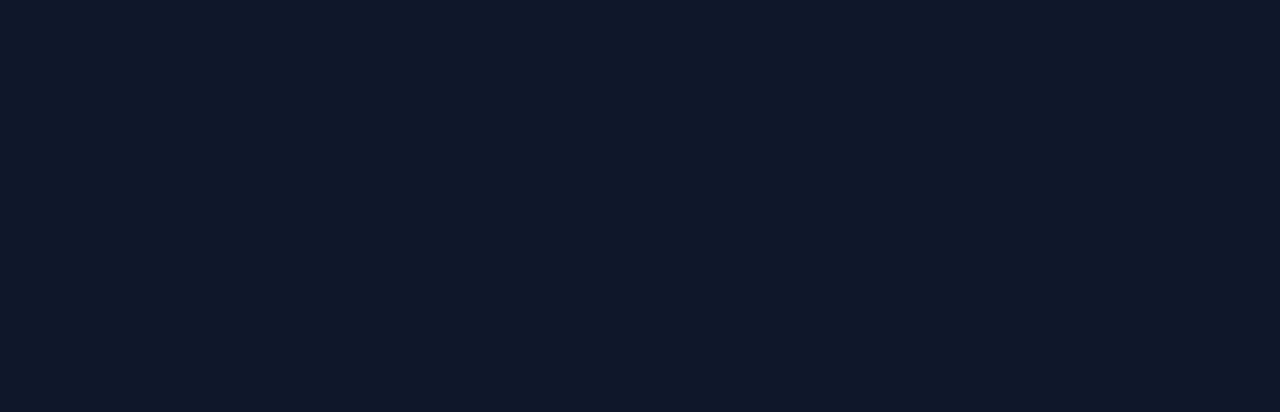
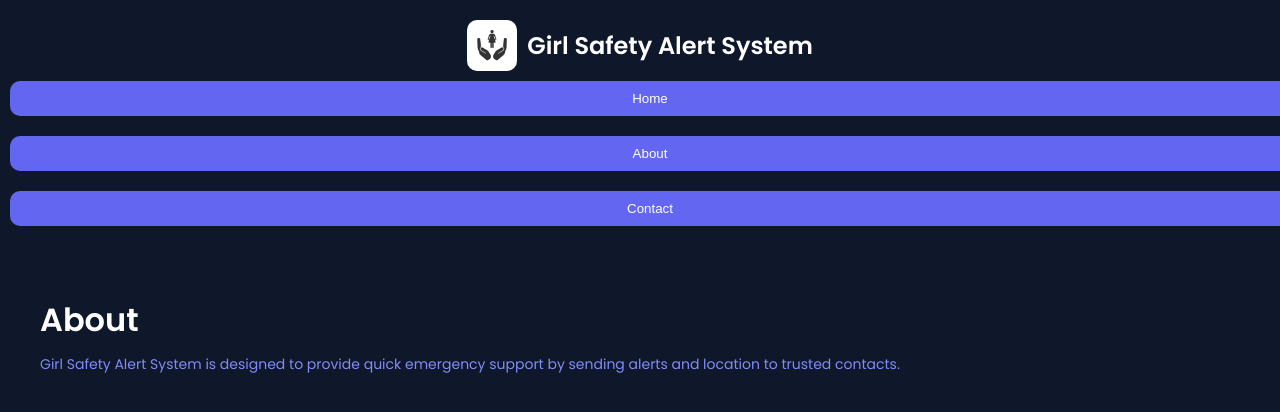
Before and after one commit to Gayathribhukya/girl-safety-alert-system, a React (Vite) app in the folder girlsafety-frontend/: page /about in a window 1280 px wide. Before the commit this address had no page. Shown: the top 412 px of the page. Built offline with nearby package versions, Linux system fonts and the light colour scheme.

Commit message:
final app UI cleanup

```diff
--- a/girlsafety-frontend/src/App.jsx
+++ b/girlsafety-frontend/src/App.jsx
@@ -1,4 +1,4 @@
-import { BrowserRouter, Routes, Route } from "react-router-dom";
+import { BrowserRouter, Routes, Route, useNavigate } from "react-router-dom";
 import Login from "./pages/Login";
 import Register from "./pages/Register";
 import Dashboard from "./pages/Dashboard";
@@ -6,13 +6,69 @@ import AddContact from "./pages/AddContact";
 import ForgotPassword from "./pages/ForgotPassword";
 import ManageContacts from "./pages/ManageContacts";
 import ResetPassword from "./pages/ResetPassword";
+import About from "./pages/About";
+import Contact from "./pages/Contact";
+import logo from "./assets/logo.png";
 
+// 🎨 BUTTON STYLE
+const navBtn = {
+  margin: "10px",
+  padding: "10px 20px",
+  borderRadius: "10px",
+  border: "none",
+  background: "#6366f1",
+  color: "white",
+  cursor: "pointer",
+};
 
+// 🔥 NAVBAR COMPONENT
+function Navbar() {
+  const navigate = useNavigate();
 
+  return (
+    <div style={{ textAlign: "center", marginBottom: "20px" }}>
+      <button style={navBtn} onClick={() => navigate("/")}>Home</button>
+      <button style={navBtn} onClick={() => navigate("/about")}>About</button>
+      <button style={navBtn} onClick={() => navigate("/contact")}>Contact</button>
+    </div>
+  );
+}
 
+// 🔥 MAIN APP
 function App() {
   return (
     <BrowserRouter>
+      <div style={{ minHeight: "100vh", background: "#0f172a" }}>
+
+        {/* 🔥 LOGO + TITLE */}
+        <div
+          style={{
+            display: "flex",
+            alignItems: "center",
+            justifyContent: "center",
+            gap: "10px",
+            paddingTop: "20px",
+          }}
+        >
+          <img
+            src={logo}
+            alt="logo"
+            style={{
+              width: "50px",
+              background: "white",
+              borderRadius: "10px",
+              padding: "5px",
+            }}
+          />
+          <h2 style={{ color: "#fff" }}>
+            Girl Safety Alert System
+          </h2>
+        </div>
+
+        {/* 🔥 NAVBAR */}
+        <Navbar />
+
+        {/* 🔥 ROUTES */}
         <Routes>
           <Route path="/" element={<Login />} />
           <Route path="/register" element={<Register />} />
@@ -21,7 +77,10 @@ function App() {
           <Route path="/manage-contacts" element={<ManageContacts />} />
           <Route path="/forgot-password" element={<ForgotPassword />} />
           <Route path="/reset-password" element={<ResetPassword />} />
+          <Route path="/about" element={<About />} />
+          <Route path="/contact" element={<Contact />} />
         </Routes>
+      </div>
     </BrowserRouter>
   );
 }
--- /dev/null
+++ b/girlsafety-frontend/src/pages/About.jsx
@@ -0,0 +1,11 @@
+export default function About() {
+  return (
+    <div style={{ padding: "40px", color: "white" }}>
+      <h1>About</h1>
+      <p>
+        Girl Safety Alert System is designed to provide quick emergency
+        support by sending alerts and location to trusted contacts.
+      </p>
+    </div>
+  );
+}
--- /dev/null
+++ b/girlsafety-frontend/src/pages/Contact.jsx
@@ -0,0 +1,9 @@
+export default function Contact() {
+  return (
+    <div style={{ padding: "40px", color: "white" }}>
+      <h1>Contact</h1>
+      <p>Email: girlsafetyalertsystem@gmail.com</p>
+      <p>Phone: +91 XXXXX XXXXX</p>
+    </div>
+  );
+}
```
Also changed, not shown: girlsafety-frontend/src/assets/logo.png (added). Lines whose indentation alone changed are shown as unchanged.
